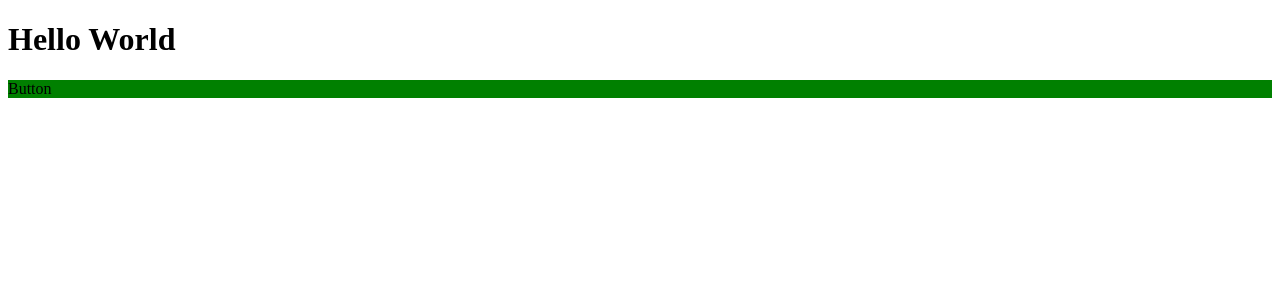
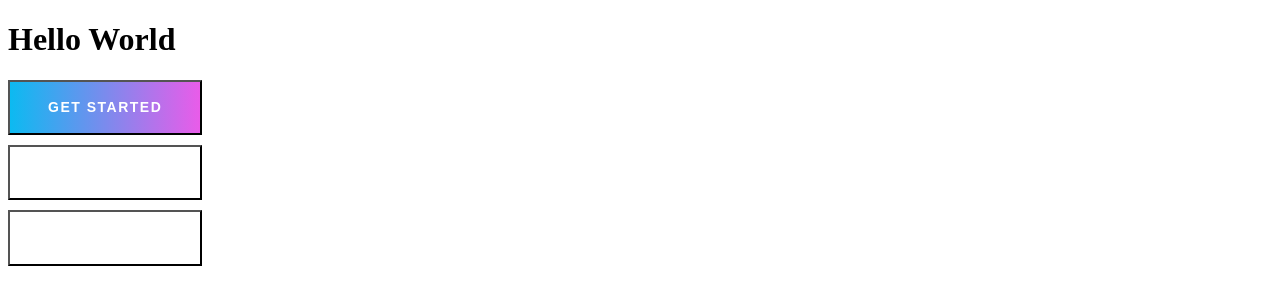
Before and after one commit to Ihaasbut/vrnas, a Next.js app: page /home/HomeContent in a window 1280 px wide. Shown: the top 304 px of the page. Built offline with nearby package versions, Linux system fonts and the light colour scheme.

Commit message:
VRN-6 Сделала 3 варианта кнопок, декстоп = мобилка по дизайну

```diff
--- a/src/assets/styles/globals.scss
+++ b/src/assets/styles/globals.scss
@@ -5,6 +5,11 @@
 }
 
 body {
+    font-family: var(--font-chakra-petch), sans-serif;
+    background-color: $color-black-100;
+}
+
+button {
     font-family: var(--font-chakra-petch), sans-serif;
 }
 
@@ -19,7 +24,7 @@ body {
 }
 
 .text-linear {
-    background: $color-linear;
+    background: $color-brand;
     background-clip: text;
     -webkit-background-clip: text;
     color: transparent;
--- a/src/components/button/Button.module.scss
+++ b/src/components/button/Button.module.scss
@@ -1,13 +1,75 @@
+// .button {
+//   @include mobile {
+//     background-color: red;
+//   }
+
+//   @include tablet {
+//     background-color: blue;
+//   }
+
+//   @include desktop {
+//     background-color: green;
+//   }
+// }
+
 .button {
-  @include mobile {
-    background-color: red;
-  }
+    padding: 18px 38px;
+    cursor: pointer;
+    color: $color-white;
+    position: relative;
+    z-index: 0;
+    overflow: hidden;
 
-  @include tablet {
-    background-color: blue;
-  }
+    &::before {
+        content: "";
+        position: absolute;
+        inset: 0;
+        background: $color-brand;
+        transition: opacity 0.2s ease-in-out;
+        z-index: -1;
+    }
+}
 
-  @include desktop {
-    background-color: green;
-  }
+.fill {
+    background: transparent;
+
+    &::before {
+        background: $color-brand;
+    }
+
+    @include hover {
+        &::before {
+            opacity: 0;
+        }
+    }
 }
+
+.outline {
+    background: rgba(255, 255, 255, 0.06);
+
+    &::before {
+        background: $color-brand;
+        opacity: 0;
+    }
+
+    @include hover {
+        &::before {
+            opacity: 1;
+        }
+    }
+}
+
+.ghost {
+    background: transparent;
+
+    &::before {
+        background: $color-brand;
+        opacity: 0;
+    }
+
+    @include hover {
+        &::before {
+            opacity: 1;
+        }
+    }
+}
--- a/src/components/button/Button.tsx
+++ b/src/components/button/Button.tsx
@@ -1,7 +1,24 @@
 import styles from "./Button.module.scss";
+import cn from "classnames";
+import { ReactNode } from "react";
 
-function Button() {
-    return <div className={styles.button}>Button</div>;
+type ButtonVariant = "fill" | "outline" | "ghost";
+
+type ButtonProps = {
+    variant: ButtonVariant;
+    children: ReactNode;
+    onClick?: () => void;
+};
+
+function Button({ children, variant, onClick }: ButtonProps) {
+    return (
+        <button
+            className={cn(styles.button, styles[variant], "border-brand")}
+            onClick={onClick}
+        >
+            {children}
+        </button>
+    );
 }
 
 export default Button;
--- a/src/components/typography/Typography.module.scss
+++ b/src/components/typography/Typography.module.scss
@@ -116,12 +116,13 @@
 .button-1 {
     font-size: 14px;
     font-weight: 700;
-    line-height: 14px;
+    line-height: 1;
     text-transform: uppercase;
+    letter-spacing: 1.5px;
 }
 
 .button-2 {
     font-size: 16px;
     font-weight: 300;
-    line-height: 28px;
+    line-height: 1;
 }
--- a/src/components/typography/Typography.tsx
+++ b/src/components/typography/Typography.tsx
@@ -1,4 +1,4 @@
-import type { ElementType, ReactNode } from "react";
+import type { ElementType, HTMLAttributes, ReactNode } from "react";
 import styles from "./Typography.module.scss";
 import cn from "classnames";
 
--- a/src/pages/home/HomeContent.module.scss
+++ b/src/pages/home/HomeContent.module.scss
@@ -1,3 +1,5 @@
-.title {
-    color: $color-linear;
+.buttons {
+    display: inline-flex;
+    gap: 10px;
+    flex-direction: column;
 }
--- a/src/pages/home/HomeContent.tsx
+++ b/src/pages/home/HomeContent.tsx
@@ -1,13 +1,29 @@
 import Button from "@/components/button/Button";
+import Typography from "@/components/typography/Typography";
 import styles from "./HomeContent.module.scss";
-
-import cn from "classnames";
 
 function HomeContent() {
     return (
         <div>
             <h1 className="text-linear">Hello World</h1>
-            <Button />
+
+            <div className={styles.buttons}>
+                <Button variant="fill">
+                    <Typography variant="button-1" as={"span"}>
+                        Get started
+                    </Typography>
+                </Button>
+                <Button variant="outline">
+                    <Typography variant="button-1" as={"span"}>
+                        learn more
+                    </Typography>
+                </Button>
+                <Button variant="ghost">
+                    <Typography variant="button-2" as={"span"}>
+                        Contacts
+                    </Typography>
+                </Button>
+            </div>
         </div>
     );
 }
```
